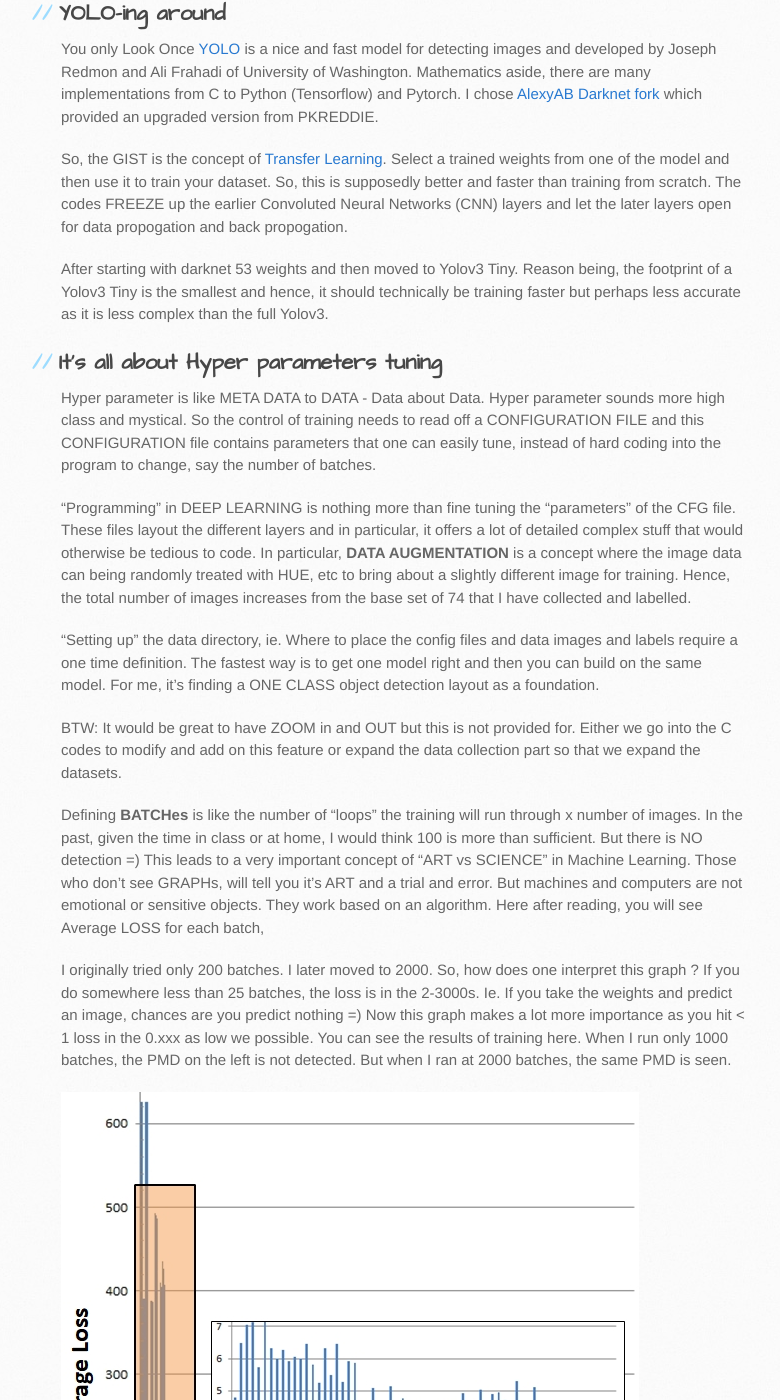
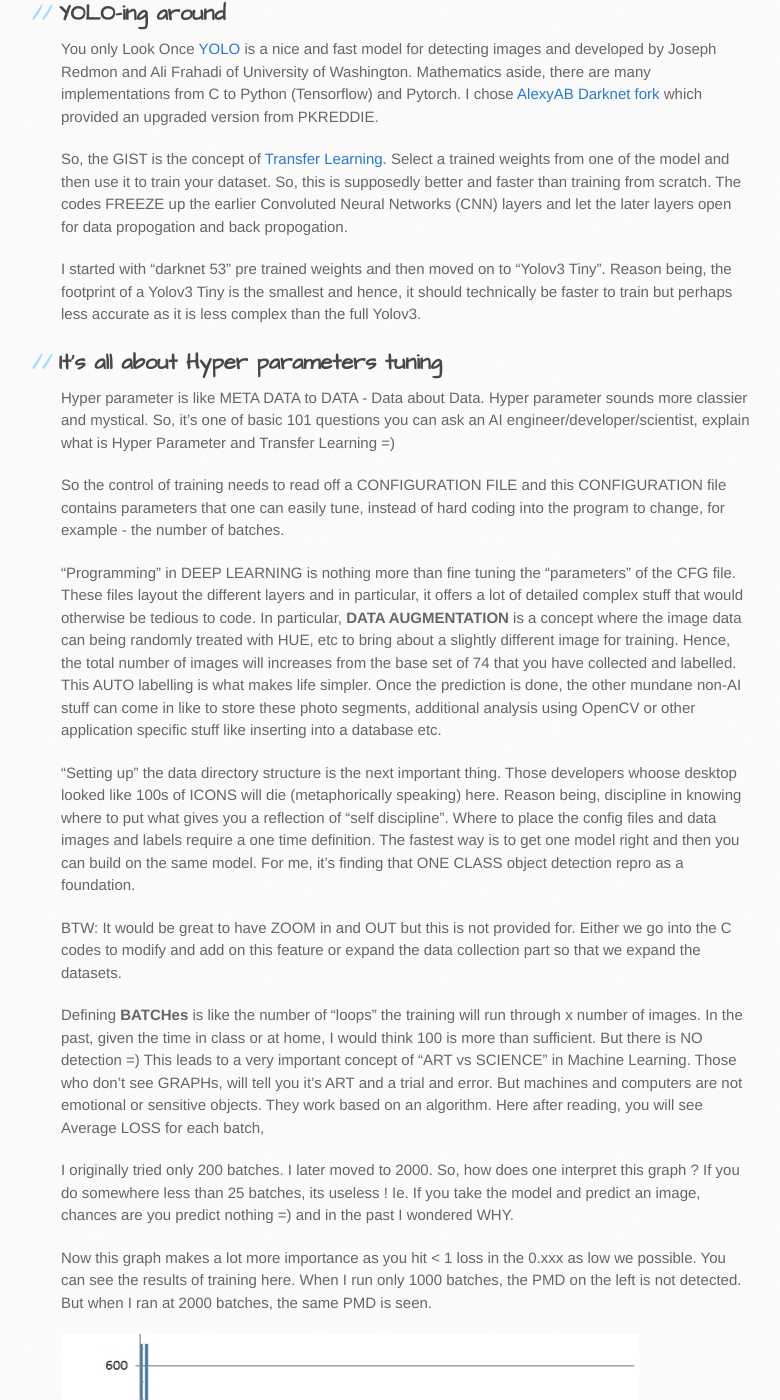
Before and after one commit to StrongRay/StrongRay.github.io, a Jekyll site: the page built from index.md, in a window 1280 px wide and 1400 px high, scrolled down 2391 px. Shown: the whole window, without its empty margins (109-889 px from the left). Built offline with Jekyll 4.4.1, drawn with Linux system fonts in a browser that asks for light colours; our own code applies the rules of GitHub Pages for plain Markdown files; some of the changed text lies outside the part shown.

Commit message:
Update index.md

```diff
--- a/index.md
+++ b/index.md
@@ -35,21 +35,24 @@ You only Look Once [YOLO](https://pjreddie.com/media/files/papers/YOLOv3.pdf) is
 
 So, the GIST is the concept of [Transfer Learning](https://machinelearningmastery.com/transfer-learning-for-deep-learning/).  Select a trained weights from one of the model and then use it to train your dataset.  So, this is supposedly better and faster than training from scratch.  The codes FREEZE up the earlier Convoluted Neural Networks (CNN) layers and let the later layers open for data propogation and back propogation.
 
-After starting with darknet 53 weights and then moved to Yolov3 Tiny. Reason being, the footprint of a Yolov3 Tiny is the smallest and hence, it should technically be training faster but perhaps less accurate as it is less complex than the full Yolov3.
+I started with "darknet 53" pre trained weights and then moved on to "Yolov3 Tiny".  Reason being, the footprint of a Yolov3 Tiny is the smallest and hence, it should technically be faster to train but perhaps less accurate as it is less complex than the full Yolov3.
 
 ## It’s all about Hyper parameters tuning
 
-Hyper parameter is like META DATA to DATA - Data about Data.  Hyper parameter sounds more high class and mystical.  So the control of training needs to read off a CONFIGURATION FILE and this CONFIGURATION file contains parameters that one can easily tune, instead of hard coding into the program to change, say the number of batches.
+Hyper parameter is like META DATA to DATA - Data about Data.  Hyper parameter sounds more classier and mystical. So, it's one of basic 101 questions you can ask an AI engineer/developer/scientist, explain what is Hyper Parameter and Transfer Learning =)
 
-“Programming” in DEEP LEARNING is nothing more than fine tuning the “parameters” of the CFG file.  These files layout the different layers and in particular, it offers a lot of detailed complex stuff that would otherwise be tedious to code.  In particular, **DATA AUGMENTATION** is a concept where the image data can being randomly treated with HUE, etc to bring about a slightly different image for training.  Hence, the total number of images increases from the base set of 74 that I have collected and labelled.
+So the control of training needs to read off a CONFIGURATION FILE and this CONFIGURATION file contains parameters that one can easily tune, instead of hard coding into the program to change, for example - the number of batches.
 
-“Setting up” the data directory, ie. Where to place the config files and data images and labels require a one time definition.  The fastest way is to get one model right and then you can build on the same model.  For me, it’s finding a ONE CLASS object detection layout as a foundation.
+“Programming” in DEEP LEARNING is nothing more than fine tuning the “parameters” of the CFG file.  These files layout the different layers and in particular, it offers a lot of detailed complex stuff that would otherwise be tedious to code.  In particular, **DATA AUGMENTATION** is a concept where the image data can being randomly treated with HUE, etc to bring about a slightly different image for training.  Hence, the total number of images will increases from the base set of 74 that you have collected and labelled. This AUTO labelling is what makes life simpler.  Once the prediction is done, the other mundane non-AI stuff can come in like to store these photo segments, additional analysis using OpenCV or other application specific stuff like inserting into a database etc.
+
+“Setting up” the data directory structure is the next important thing.  Those developers whoose desktop looked like 100s of ICONS will die (metaphorically speaking) here.  Reason being, discipline in knowing where to put what gives you a reflection of "self discipline".  Where to place the config files and data images and labels require a one time definition.  The fastest way is to get one model right and then you can build on the same model.  For me, it’s finding that ONE CLASS object detection repro as a foundation.
 
 BTW:  It would be great to have ZOOM in and OUT but this is not provided for. Either we go into the C codes to modify and add on this feature or expand the data collection part so that we expand the datasets.
 
 Defining **BATCHes** is like the number of "loops" the training will run through x number of images.  In the past, given the time in class or at home, I would think 100 is more than sufficient.  But there is NO detection =)  This leads to a very important concept of “ART vs SCIENCE” in Machine Learning.  Those who don’t see GRAPHs, will tell you it’s ART and a trial and error.  But machines and computers are not emotional or sensitive objects.  They work based on an algorithm.  Here after reading, you will see Average LOSS for each batch,
 
-I originally tried only 200 batches.  I later moved to 2000.  So, how does one interpret this graph ? If you do somewhere less than 25 batches, the loss is in the 2-3000s.  Ie. If you take the weights and predict an image, chances are you predict nothing =)
+I originally tried only 200 batches.  I later moved to 2000.  So, how does one interpret this graph ? If you do somewhere less than 25 batches, its useless ! Ie. If you take the model and predict an image, chances are you predict nothing =) and in the past I wondered WHY.
+
 Now this graph makes a lot more importance as you hit < 1 loss in the 0.xxx as low we possible.  You can see the results of training here.  When I run only 1000 batches, the PMD on the left is not detected.  But when I ran at 2000 batches, the same PMD is seen.
 
 ![Graph-1](/assets/images/BatchNo-Loss-2.jpg)
@@ -93,9 +96,7 @@ Attending the SGINNOVATE Red Dragon's course forced me to learn how to use this.
 
 ## Everything in life is about the results ( while you are tricked into thinking it’s the process that matters, it's like saying to your boss, I worked very hard but no sales )
 
-<div class="alert alert-block alert-danger">
-Repeatable success can only be achieved through discipline
-</div>
+**Repeatable success is achievable only through discipline**
 
 Whether it's coding or Data Science.  The keeping of a LOGbook and “Documenting your code” in a jupyter notebook helps remind yourself 3 months after you come back.  Here’s a code sniplet of the notebook showing an image predict on s25.jpg.  A high level of confidence shows that the recognition is perhaps more sure.  Adding a THRESH variable can make the system ignore any prediction less than 0.x%
 
@@ -103,3 +104,5 @@ Whether it's coding or Data Science.  The keeping of a LOGbook and “Documentin
 
 The following is the processed video
 {% include youtubePlayer.html id="UXStERpkuQo" %}
+
+I hope you enjoyed my article. Do give me feedback to correct my perspectives. It's always good to learn, unlearn and relearn.
```
